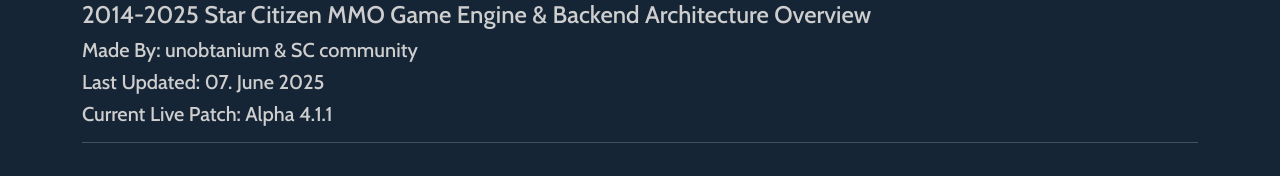
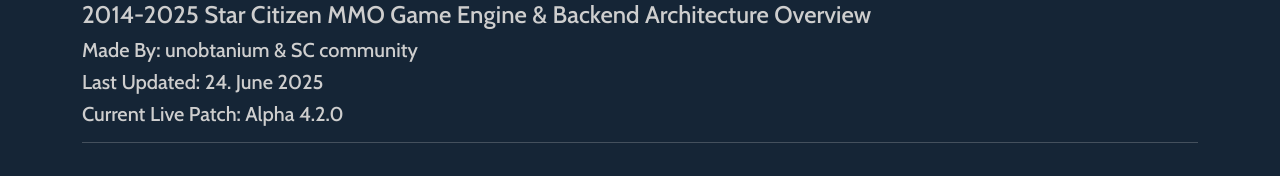
Before and after one commit to un0btanium/sc-server-meshing, a React (Create React App) app: page /wiki in a window 1280 px wide. Shown: the part 181-357 px from the top of the page. Built offline with nearby package versions, Linux system fonts and the light colour scheme; no server answers.

Commit message:
update status of dsm techs, 5 year anniversary

```diff
--- a/src/components/neo-overview.component.js
+++ b/src/components/neo-overview.component.js
@@ -266,8 +266,8 @@
 								<div className="arrow-up"></div>
 								{createTechBox("Replication Layer V2", "box-sm", "bg-red", "Replication Layer Version 2 (Hybrid service breakup)")}
 								{createTechBox("Dynamic Server Meshing V2", "box-sm", "bg-red")}
-								{createTechBox("Dynamic Server Meshing V1", "box-sm", "bg-red")}
-								{createTechBox("Entity Authority Load Balancer", "box-sm", "bg-red")}
+								{createTechBox("Dynamic Server Meshing V1", "box-sm", "bg-blue-light")}
+								{createTechBox("Entity Authority Load Balancer", "box-sm", "bg-blue-light")}
 							</div>
 						</div>
 
--- a/src/data/stats.json
+++ b/src/data/stats.json
@@ -1,6 +1,6 @@
 {
     "authors": "unobtanium & SC community",
-    "lastUpdated": "07. June 2025",
-    "livePatch": "Alpha 4.1.1",
+    "lastUpdated": "24. June 2025",
+    "livePatch": "Alpha 4.2.0",
     "subtitle": "2014-2025 Star Citizen MMO Game Engine & Backend Architecture Overview"
 }
--- a/src/data/techs.json
+++ b/src/data/techs.json
@@ -662,7 +662,9 @@
         "title": "Entity Authority Load Balancer",
         "markupFileName": "entity_authority_load_balancer",
         "slideAmount": 1,
-        "sources": []
+        "sources": [
+            "dsm1"
+        ]
     },
     {
         "title": "Dynamic Server Meshing V1",
@@ -670,7 +672,8 @@
         "slideAmount": 1,
         "sources": [
             "s208",
-            "lc2"
+            "lc2",
+            "dsm1"
         ]
     },
     {
```
